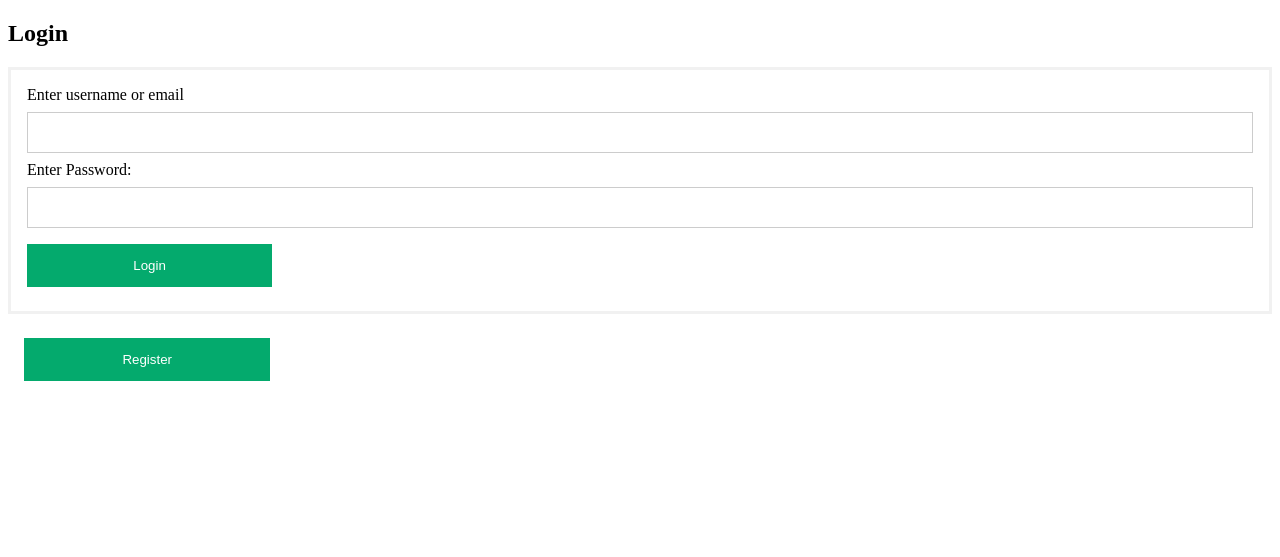
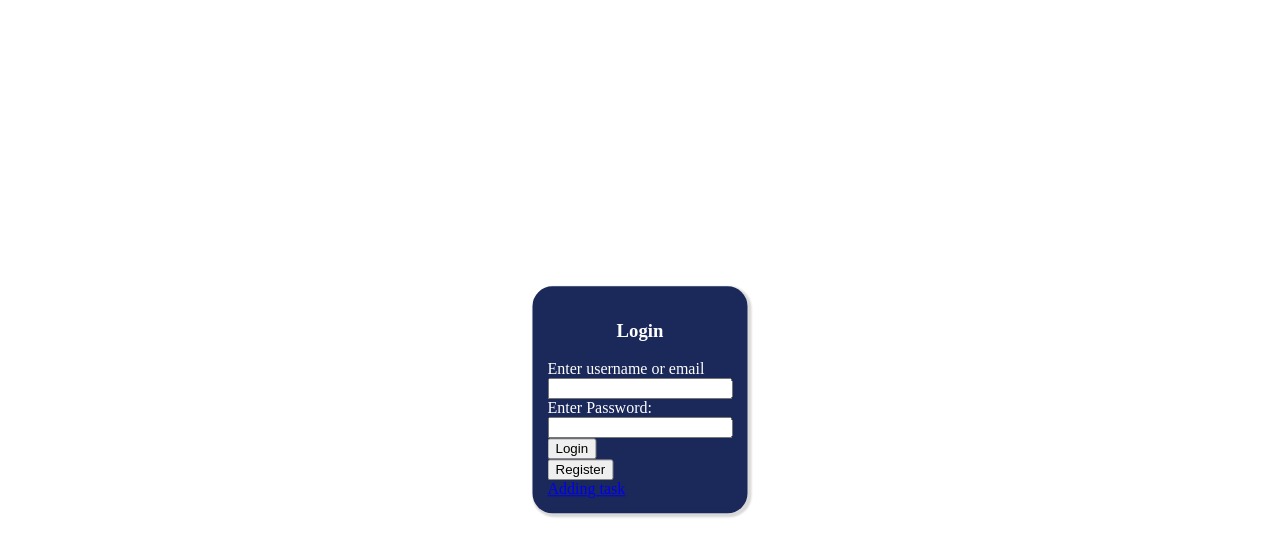
Before and after one commit to OVRupesinghe/GP, a PHP site: page /login.php in a window 1280 px wide. Shown: the top 557 px of the page. Run offline with PHP 8.4, Linux system fonts and the light colour scheme.

Commit message:
Add files via upload

```diff
--- a/login.php
+++ b/login.php
@@ -20,29 +20,38 @@ if(isset($_POST["submit"])){
 <html lang="en" dir="ltr">
   <head>
     <meta charset="utf-8">
+    <meta name="viewport" content="width=device-width, user-scalable=no, initial-scale=1.0, maximum-scale=1.0, minimum-scale=1.0">
     <title>Login</title>
-    <link rel="stylesheet" href="stylesheet.css">
+    <link rel="stylesheet" href="stylesheet2.css">
   </head>
   <body>
-    <h2>Login</h2>
+
     <form class="" action="" method="post">
       <div class="container">
+        <div class="box-0">
+          <h3>Login</h3>
+        </div>
+        <div class="box-1">
           <label for="unameemail">Enter username or email </label>
+        </div>
+        <div class="box-2">
           <input type="text" name="unameemail" id="unameemail" required value=""><br>
-
+        </div>
+        <div class="box-3">
           <label for="pword">Enter Password: </label>
+        </div>
+        <div class="box-4">
           <input type="password" name="pword" id="pword" required value=""><br>
+        </div>
+        <div class="box-5">
             <button type="submit" name="submit">Login</button>
-
         </div>
-    </form>
-    <div class="container">
+        <div class="box-6">
           <a href="registration.php">
           <button>Register</button>
           </a>
-    </div>
-
           <br>
-
+          <a href="Addingtask.php">Adding task</a>
+    </form>
   </body>
 </html>
--- /dev/null
+++ b/stylesheet2.css
@@ -0,0 +1,42 @@
+.container {
+    padding: 16px;
+    display:flex;
+    position: absolute;
+    left: 50%;
+    top: 50%;
+    transform: translate(-50%, -50%);
+    border: 5px solid #1A285A;
+    padding: 10px;
+    flex-direction: column;
+    background-color: #1A285A;
+    border-radius: 20px;
+    box-shadow: 2px 2px 2px 2px #D9D9D9;
+}
+
+
+.box-0{
+  text-align: center;
+  color: white;
+  flex:1;
+}
+
+.box-1{
+  color: white;
+  flex: 1;
+}
+.box-2{
+  flex:1;
+}
+.box-3{
+  color: white;
+  flex:1;
+}
+.box-4{
+  flex:1;
+}
+.box-5{
+  flex:1;
+}
+.box-6{
+  flex:1;
+}
```
Also changed, not shown: Addingtask.php (added, +71 -0 lines). Lines whose indentation alone changed are shown as unchanged.
